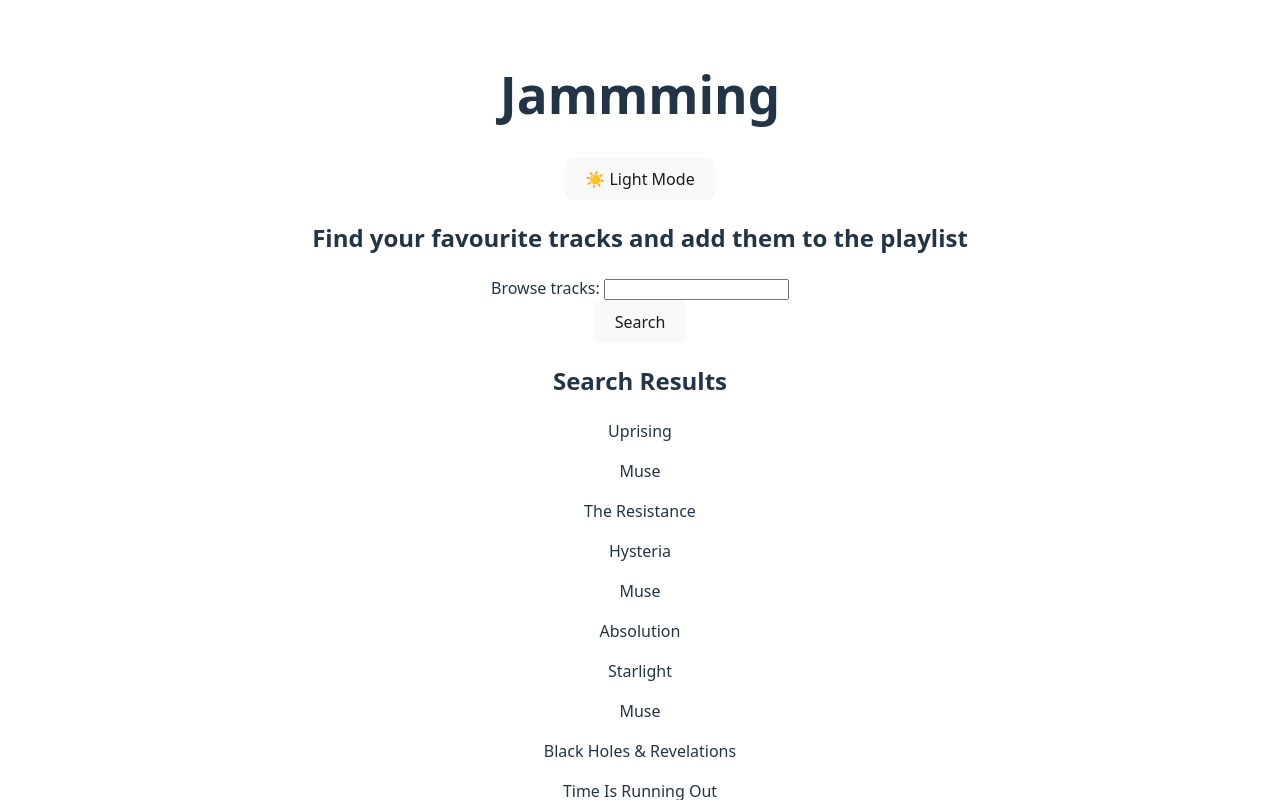
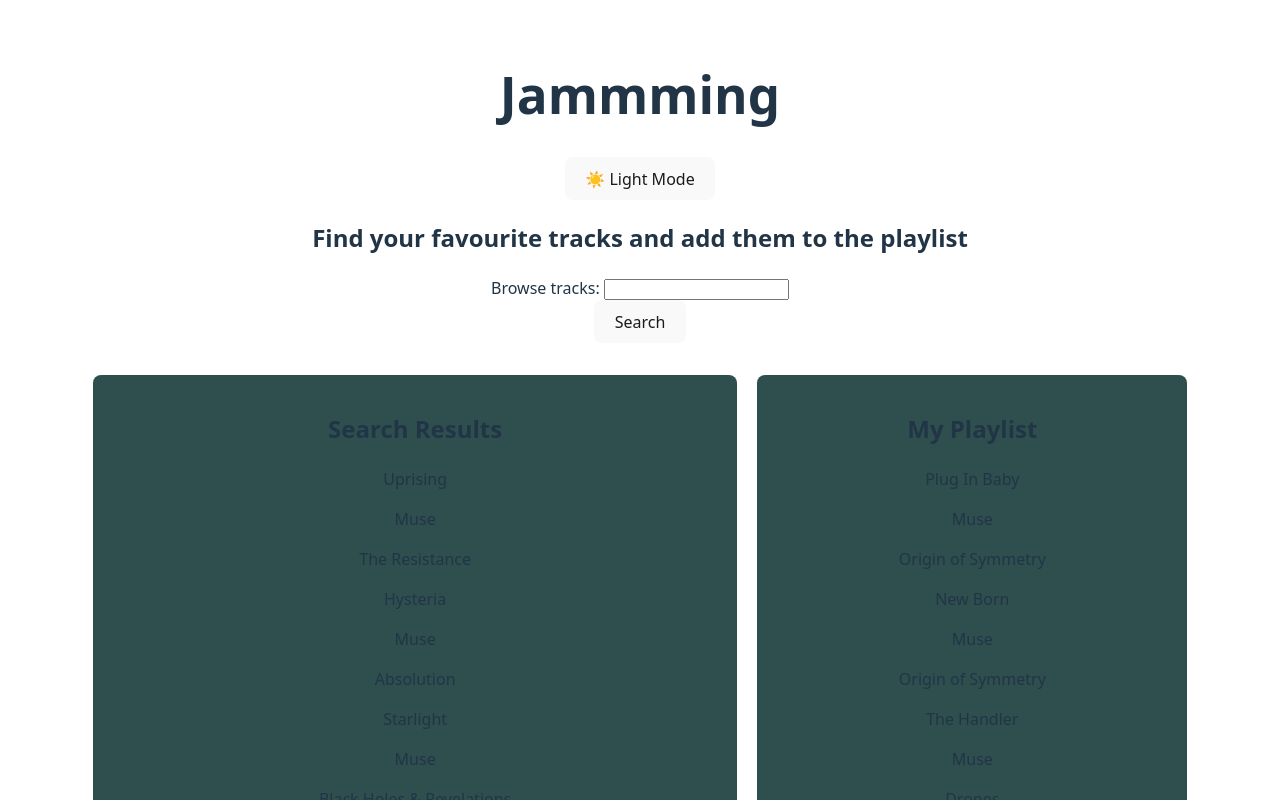
Before and after one commit to MaPankow/jammming, a React (Vite) app: page / in a window 1280 px wide. Shown: the top 800 px of the page. Built offline with nearby package versions, Linux system fonts and the light colour scheme.

Commit message:
grobes css für index und app.module.css

```diff
--- a/src/App.jsx
+++ b/src/App.jsx
@@ -30,7 +30,7 @@ function App() {
   }
 
   return (
-    <>
+    <div className={styles.appWrapper}>
       <div >
         {/* Logos, Hintergründe etc */}
       </div>
@@ -38,12 +38,18 @@ function App() {
       <ThemeToggle />
       <div>
         <SearchBar searchSpotify={searchSpotify} />
-        <SearchResults tracks={tracks} />
-        <Playlist />
-        <SaveToSpotify saveToSpotify={saveToSpotify}/>
+        <div className={styles.container}>
+          <div className={styles.column}>
+          <SearchResults tracks={tracks} />
+          </div>
+          <div className={styles.column}>
+            <Playlist />
+            <SaveToSpotify saveToSpotify={saveToSpotify}/>
+          </div>
+        </div>
       </div>
 
-    </>
+    </div>
   )
 }
 
--- a/src/App.module.css
+++ b/src/App.module.css
@@ -1,27 +1,19 @@
-
-
-.logo {
-  height: 6em;
-  padding: 1.5em;
-  will-change: filter;
-  transition: filter 300ms;
-}
-.logo:hover {
-  filter: drop-shadow(0 0 2em #646cffaa);
-}
-
-
-
-
-@media (prefers-reduced-motion: no-preference) {
-  a:nth-of-type(2) .logo {
-    animation: logo-spin infinite 20s linear;
-  }
+.appWrapper {
+  width: 100%;
+  min-height: 100vh;
 }
 
 .container {
   display: grid;
   grid-template-columns: 3fr 2fr;
   gap: 20px;
+  width: 90%;
+  margin: 0 auto;
+  padding: 2rem;
+}
 
+.column {
+  background-color: darkslategray;
+  padding: 1rem;
+  border-radius: 8px;
 }
--- a/src/components/Playlist/Playlist.jsx
+++ b/src/components/Playlist/Playlist.jsx
@@ -20,6 +20,7 @@ function Playlist () {
 
 };
 
+// in eine extra Komponente auslagern
 function SaveToSpotify ({saveToSpotify}) {
     const handleSubmit = (e) => {
         e.preventDefault();
--- a/src/index.css
+++ b/src/index.css
@@ -39,7 +39,7 @@ html.light {
 }
 
 #root {
-  max-width: 1280px;
+  max-width: 100%;
   margin: 0 auto;
   padding: 2rem;
   text-align: center;
@@ -56,8 +56,6 @@ a:hover {
 
 body {
   margin: 0;
-  display: flex;
-  place-items: center;
   min-width: 320px;
   min-height: 100vh;
   color: var(--color-text);
```
